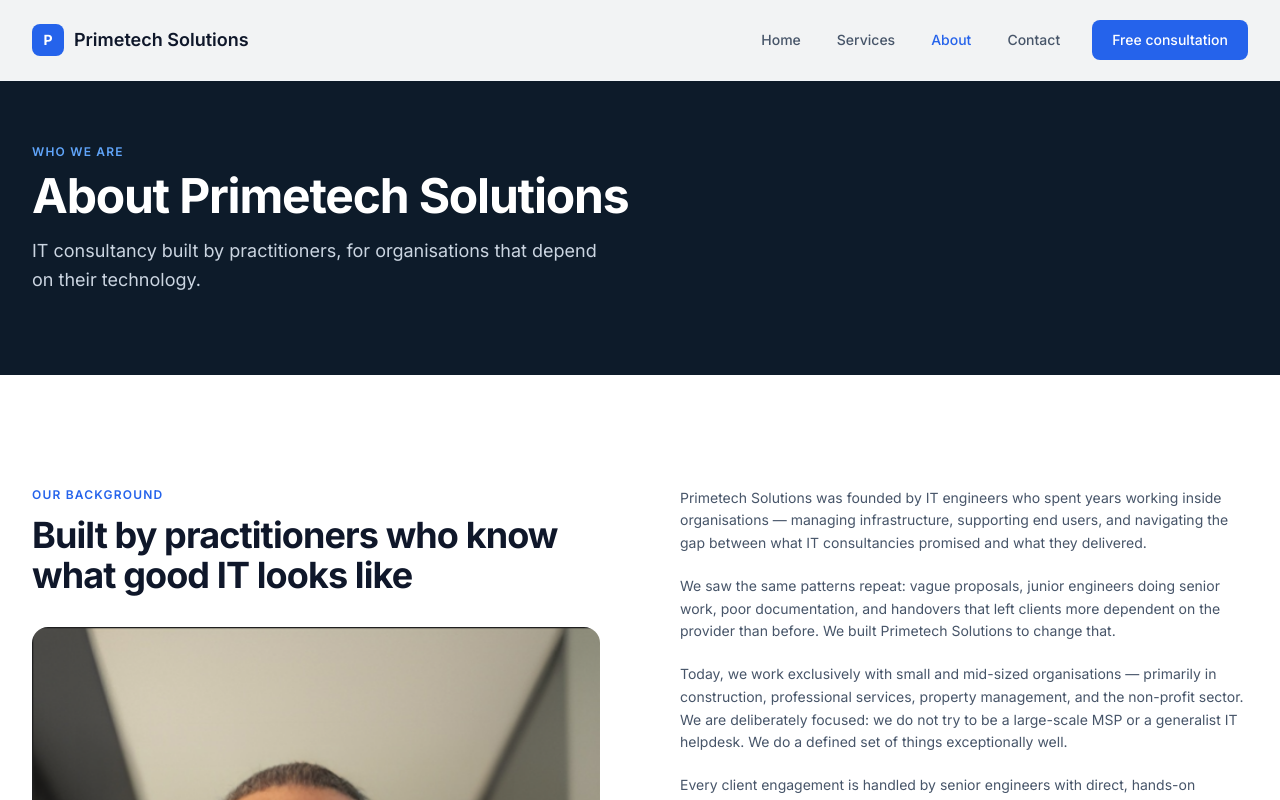
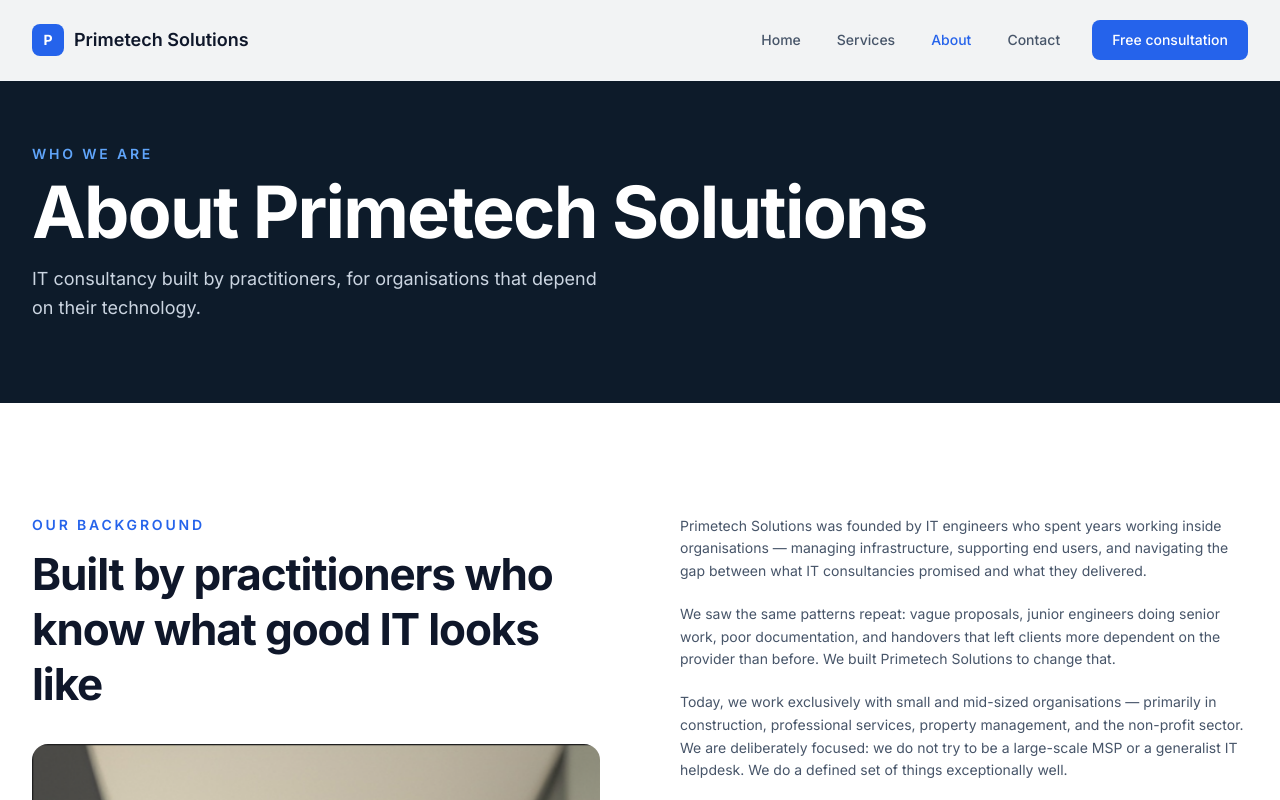
Before and after one commit to Primetechsolutionss/program, a Next.js app in the folder primetech-solutions/: page /about in a window 1280 px wide. Shown: the top 800 px of the page. Built offline with nearby package versions, Linux system fonts and the light colour scheme.

Commit message:
About page CSS fixes: larger headings, tighter banner, label spacing
Co-Authored-By: Claude Sonnet 4.6 <noreply@anthropic.com>

```diff
--- a/primetech-solutions/src/app/about/page.tsx
+++ b/primetech-solutions/src/app/about/page.tsx
@@ -97,12 +97,12 @@ export default function AboutPage() {
   return (
     <>
       {/* Page header */}
-      <div className="bg-navy-800 pt-28 pb-16 lg:pt-36 lg:pb-20">
+      <div className="bg-navy-800 pt-28 pb-20 lg:pt-36 lg:pb-20">
         <div className="max-w-7xl mx-auto px-4 sm:px-6 lg:px-8">
-          <p className="text-xs font-semibold uppercase tracking-widest text-blue-400 mb-3">
+          <p className="text-sm font-semibold uppercase tracking-[0.2em] text-blue-400 mb-3">
             Who we are
           </p>
-          <h1 className="text-4xl lg:text-5xl font-bold text-white tracking-tight">
+          <h1 className="text-6xl lg:text-7xl font-bold text-white tracking-tight">
             About Primetech Solutions
           </h1>
           <p className="mt-4 text-lg text-slate-300 max-w-xl leading-relaxed">
@@ -116,10 +116,10 @@ export default function AboutPage() {
         <div className="max-w-7xl mx-auto px-4 sm:px-6 lg:px-8">
           <div className="grid grid-cols-1 lg:grid-cols-2 gap-12 lg:gap-20 items-start">
             <div>
-              <p className="text-xs font-semibold uppercase tracking-widest text-blue-600 mb-3">
+              <p className="text-sm font-semibold uppercase tracking-[0.2em] text-blue-600 mb-3">
                 Our background
               </p>
-              <h2 id="story-heading" className="text-3xl lg:text-4xl font-bold text-slate-900 tracking-tight">
+              <h2 id="story-heading" className="text-[2.75rem] lg:text-[2.75rem] leading-tight font-bold text-slate-900 tracking-tight">
                 Built by practitioners who know what good IT looks like
               </h2>
               <div className="mt-8 rounded-2xl overflow-hidden">
```
